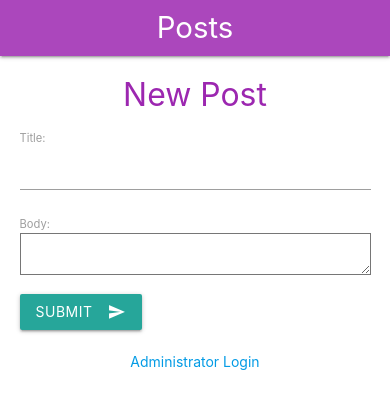
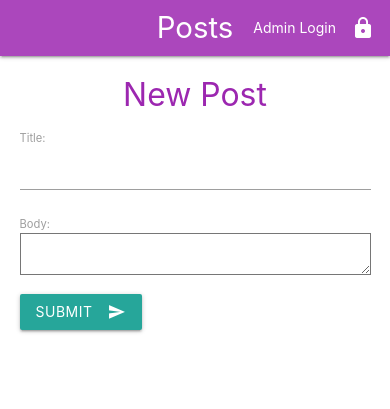
Before and after one commit to gertsfert/django_test, a Django app: page /new in a window 390 px wide. Shown: the top 409 px of the page. Run offline with Django 3.2, Linux system fonts and the light colour scheme.

Commit message:
menu bar does not hide when viewing on a small screen

```diff
--- a/mysite/posts/templates/posts/layout.html
+++ b/mysite/posts/templates/posts/layout.html
@@ -29,7 +29,7 @@
     <nav>
         <div class="nav-wrapper purple lighten-1">
         <a href="/posts" class="brand-logo">Posts</a>
-        <ul class="right hide-on-med-and-down">
+        <ul class="right">
 
             <!-- Dropdown Trigger -->
             {% if user.is_authenticated %}
@@ -49,9 +49,6 @@
          {% endblock %}
     </div>
 
-    <br>
-    <a style='display:block' class='center-align' href="/admin">Administrator Login</a>
-
     <!--JavaScript at end of body for optimized loading-->
     <script type="text/javascript" src="{% static "materialize.js" %}"></script>
 
```
